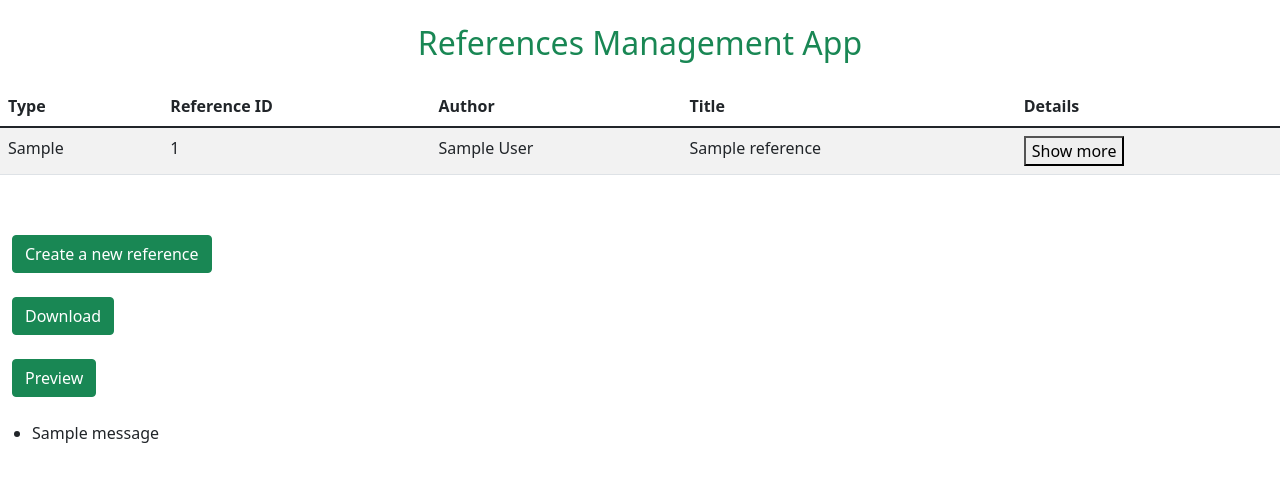
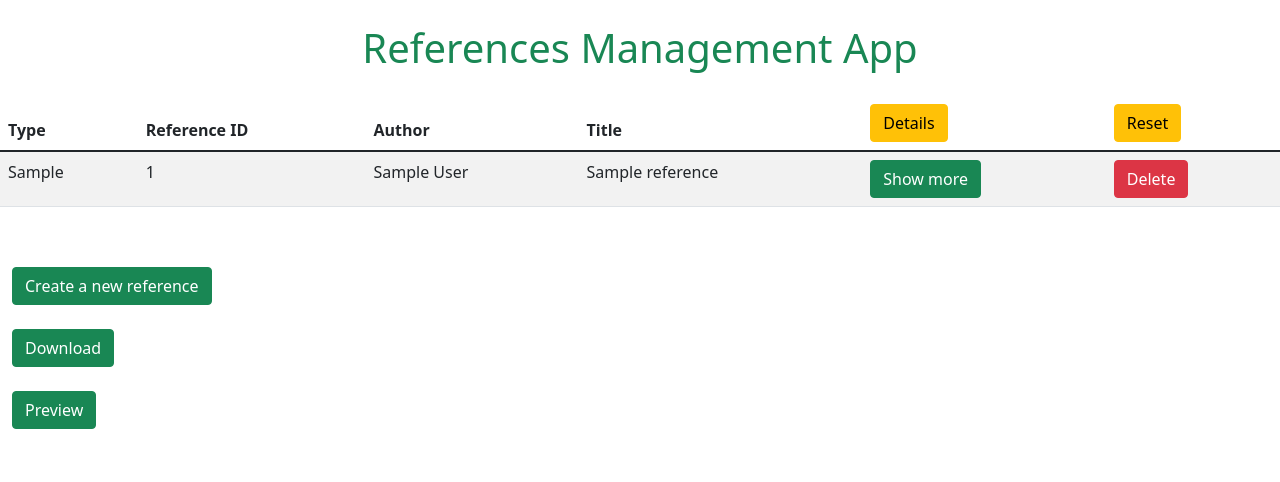
Before and after one commit to lamtonylam/ohtuminiprojekti, a Flask app: template src/templates/index.html in a window 1280 px wide. Shown: the top 482 px of the page. Run offline with Flask 3, Linux system fonts and the light colour scheme; the template is opened without the code that fills it: most values are stand-ins (such as "Sample title", 1, 10 or a date in 2020); one stand-in notice (Sample message) is shown.

Commit message:
Added deletion func to frontend / reset / details

```diff
--- a/src/app.py
+++ b/src/app.py
@@ -111,7 +111,7 @@ def reference_creation():
             organization,
             publisher,
         )
-        flash("Added succesfully")
+        flash("Reference added succesfully!", "Added")
         return redirect("/")
     except Exception as error:
         flash(str(error))
@@ -133,11 +133,18 @@ def getBibtexFile():
         headers={"Content-disposition": "attachment; filename=references.bib"},
     )
 
+# Deletes the row identified by the ID
 @app.route("/delete/<int:reference>", methods=["POST"])
 def delete(reference):
     delete_reference(reference)
+    flash(f"Reference is deleted!", "Deleted")
     return redirect("/")
 
+# Resets data base when user clicks on Reset button
+@app.route("/reset", methods=["GET"])
+def reset():
+    reset_db()
+    return redirect("/")
 
 # testausta varten oleva reitti
 if test_env:
--- a/src/repositories/references_repository.py
+++ b/src/repositories/references_repository.py
@@ -103,7 +103,7 @@ def get_reference_id():
 
 def delete_reference(reference):
     sql = text("""
-        DELETE FROM References
+        DELETE FROM Reference
         WHERE id = :reference_id
     """)
     db.session.execute(sql, {"reference_id":reference})
--- a/src/templates/index.html
+++ b/src/templates/index.html
@@ -6,7 +6,7 @@
 
 {% block body %}
 
-  <h2 class="text-center my-4 text-success">References Management App</h2>
+  <h1 class="text-center my-4 text-success">References Management App</h1>
   <div class="table-container mb-4">
     <table class="table table-striped table-boarded">
       <thead>
@@ -15,7 +15,19 @@
           <th>Reference ID</th>
           <th>Author</th>
           <th>Title</th>
-          <th>Details</th>
+          <th>
+            <button
+              type="button"
+              id="toggle-all-details"
+              name="show_all_details_button"
+              class="btn btn-warning"
+              title="Shows all the details for every field">
+              Details
+            </button>
+          </th>
+          <th>
+            <a href="/reset" class="btn btn-warning" title="Reset database" id="reset-button">Reset</a>
+          </th>
         </tr>
       </thead>
       <tbody>
@@ -29,8 +41,7 @@
               <div
               class="details"
               id="details_{{ reference.id }}"
-              style="display:none;"
-              >
+              style="display:none;">
                 {% if reference.year %}Year: {{ reference.year }}<br />{% endif %}
                 {% if reference.booktitle %}Booktitle: {{ reference.booktitle }}<br />{% endif %}
                 {% if reference.editor %}Editor: {{ reference.editor }}<br />{% endif %}
@@ -47,12 +58,17 @@
               </div>
               <button
                 type="button"
-                class="toggle-btn"
+                id="toggle-btn"
                 name="show_more_button"
                 data-ref-id="{{ reference.id }}"
-              >
+                class="btn btn-success">
                 Show more
               </button>
+            </td>
+            <td>
+              <form action="/delete/{{ reference.id }}" method="POST">
+                <button type="submit" name="delete" class="btn btn-danger">Delete</button>
+              </form>
             </td>
           </tr>
         {% endfor %}
@@ -61,24 +77,60 @@
   </div>
 
   <script>
-    // Function to toggle the visibility of the details section for each reference
-    document.querySelectorAll(".toggle-btn").forEach((button) => {
-      button.addEventListener("click", () => {
-        const refId = button.getAttribute("data-ref-id");
+    const toggleAllDetailsBtn = document.getElementById('toggle-all-details');
+    toggleAllDetailsBtn.addEventListener('click', () => {
+      // Get all toggle buttons
+      const allToggleButtons = document.querySelectorAll('#toggle-btn');
+
+      // Trigger a click on each button
+      allToggleButtons.forEach((button) => {
+        button.click();
+      });
+
+      // Update the "Show all details" button text based on the state of the first detail's visibility
+      const firstDetailsSection = document.querySelector('.details');
+      const allDetailsVisible = firstDetailsSection.style.display !== 'none';
+      toggleAllDetailsBtn.textContent = allDetailsVisible ? 'Hide all details' : 'Details';
+    });
+
+    // Individual show/hide buttons for each row
+    document.querySelectorAll('#toggle-btn').forEach((button) => {
+      button.addEventListener('click', () => {
+        const refId = button.getAttribute('data-ref-id');
         const detailsSection = document.getElementById(`details_${refId}`);
-        const isVisible = detailsSection.style.display === "block";
+        const isVisible = detailsSection.style.display === 'block';
 
         // Toggle the visibility: show if hidden, hide if visible
-        detailsSection.style.display = isVisible ? "none" : "block";
+        detailsSection.style.display = isVisible ? 'none' : 'block';
+
         // Change the button text based on visibility
-        button.textContent = isVisible ? "Show more" : "Hide";
+        button.textContent = isVisible ? 'Show more' : 'Hide';
+      });
+    });
+
+    // Confirmation for reset button
+    const resetButton = document.getElementById('reset-button');
+    resetButton.addEventListener('click', (event) => {
+    const userConfirmedReset = confirm('Are you sure you want to reset the entire database?');
+    if (!userConfirmedReset) {
+      event.preventDefault();
+    }
+    });
+
+    // Confirmation for delete button
+    document.querySelectorAll('.btn-danger[name="delete"]').forEach((button) => {
+      button.addEventListener('click', (event) => {
+        const userConfirmed = confirm('Are you sure you want to delete this reference?');
+        if (!userConfirmed) {
+          event.preventDefault();
+        }
       });
     });
   </script>
+
   <div class="container-fluid mb-4">
     <a href="/new_reference" class="btn btn-success" id="button_to_reference">
-      Create a new reference</a
-    >
+      Create a new reference</a>
     <form action="/download" method="GET" style="display: block;">
       <br />
       <button type="submit" name="download"  class="btn btn-success">Download</button>
@@ -86,11 +138,24 @@
     <br />
     <a href="/preview" class="btn btn-success" id="button_to_preview">Preview</a>
   </div>
-  {% with messages = get_flashed_messages() %}{% if messages %}
-    <ul>
-      {% for message in messages %}
-        <li>{{ message }}</li>
+
+  {% with messages = get_flashed_messages(with_categories=true) %}
+  {% if messages %}
+      {% for category, message in messages %}
+        <div class="alert {{ 'alert-success' if category == 'Added' else 'alert-danger' }}" id="flash-alert">
+          <h5>{{ message }}</h5>
+        </div>
       {% endfor %}
-    </ul>
-  {% endif %}{% endwith %}
+  {% endif %}
+  {% endwith %}
+
+  <script>
+    // Automatically hide the flash messages after 3 seconds
+    setTimeout(() => {
+      const flashMessages = document.getElementById('flash-alert');
+      if (flashMessages) {
+        flashMessages.style.display = 'none';
+      }
+    }, 3000);
+  </script>
 {% endblock %}
```
Also changed, not shown: src/templates/new_reference.html (+17 -5 lines).
